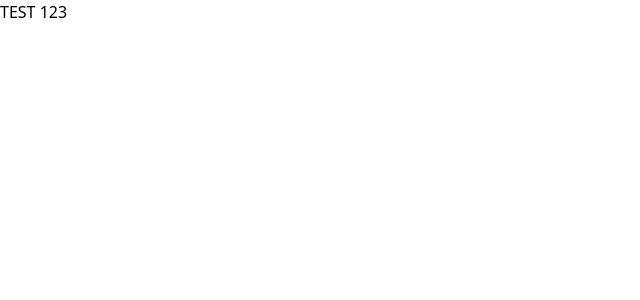
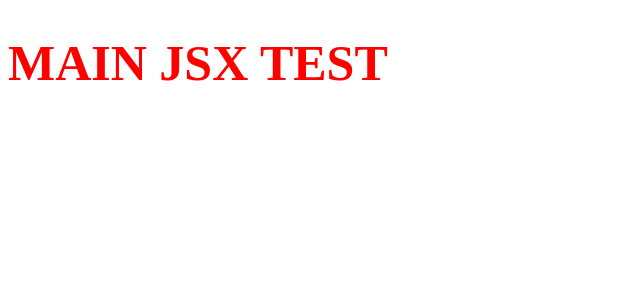
Before and after one commit to BEAST-INSANE/vowedbond-site, a React (Vite) app: page / in a window 1280 px wide. Shown: the top 300 px of the page, without its empty margins (0-640 px from the left). Built offline with nearby package versions, Linux system fonts and the light colour scheme.

Commit message:
Update main.jsx

```diff
--- a/src/main.jsx
+++ b/src/main.jsx
@@ -1,17 +1,8 @@
 import React from "react";
 import ReactDOM from "react-dom/client";
-import "./index.css";
-import { BrowserRouter, Routes, Route } from "react-router-dom";
-import App from "./App.jsx";
-import Dashboard from "./Dashboard.jsx";
 
 ReactDOM.createRoot(document.getElementById("root")).render(
-  <React.StrictMode>
-    <BrowserRouter>
-      <Routes>
-        <Route path="/" element={<App />} />
-        <Route path="/dashboard" element={<Dashboard />} />
-      </Routes>
-    </BrowserRouter>
-  </React.StrictMode>
+  <h1 style={{ color: "red", fontSize: "50px" }}>
+    MAIN JSX TEST
+  </h1>
 );
```
